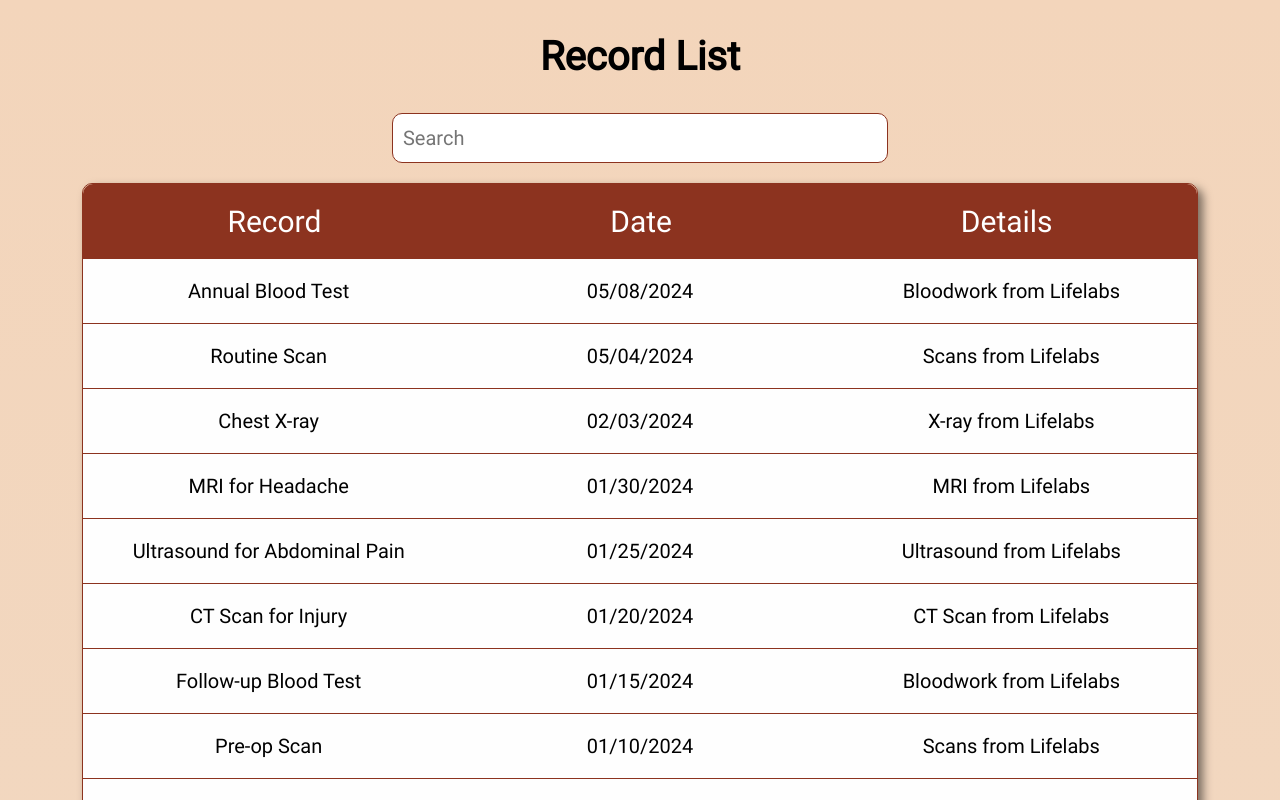
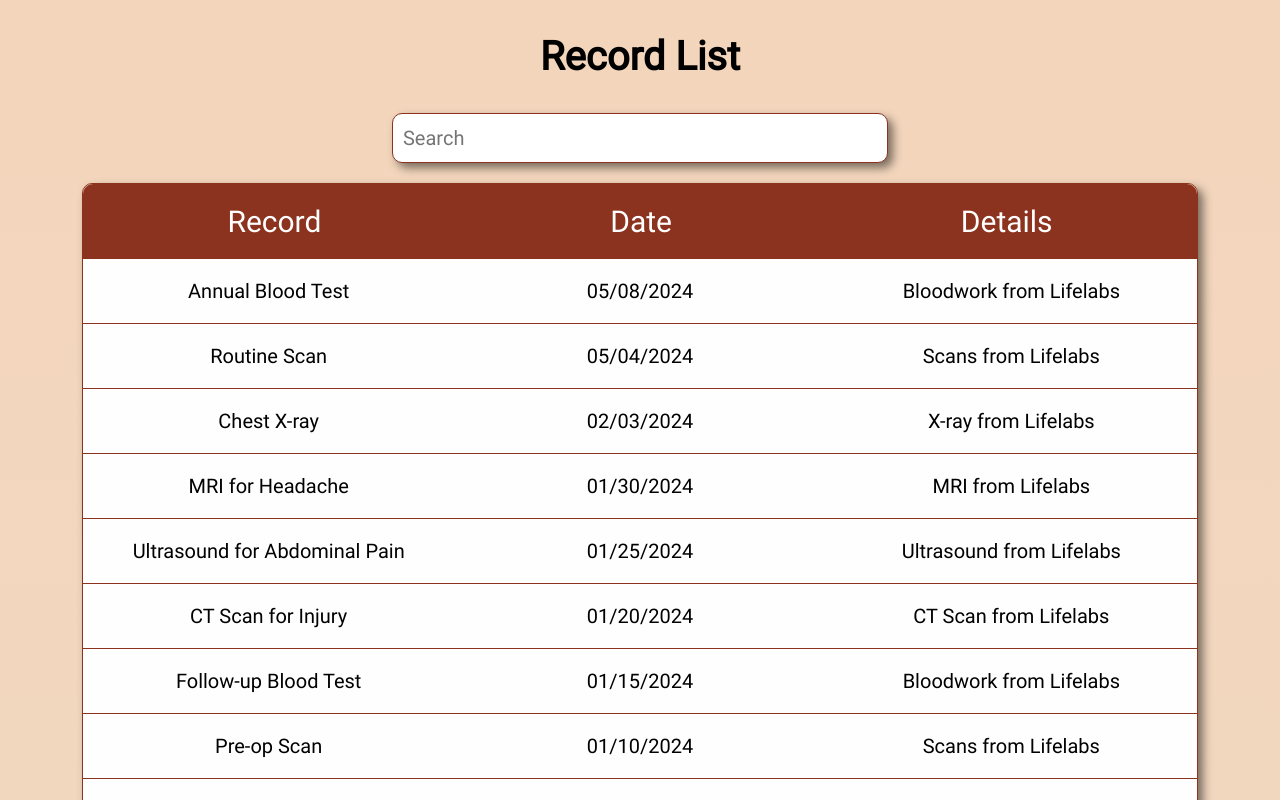
Before and after one commit to m-capone1/OneHealth, a React (Vite) app in the folder client/: page / in a window 1280 px wide. Shown: the top 800 px of the page. Built offline with nearby package versions, Linux system fonts and the light colour scheme.

Commit message:
add box-shadow for search

```diff
--- a/client/src/components/RecordList/RecordList.scss
+++ b/client/src/components/RecordList/RecordList.scss
@@ -22,6 +22,7 @@
         border-radius: 1rem;
         padding-left: 1rem;
         font-size: 2rem;
+        box-shadow: 5px 5px 10px rgba(0, 0, 0, 0.5);
 
         &::placeholder{
             font-family: "Roboto-Regular";
```
